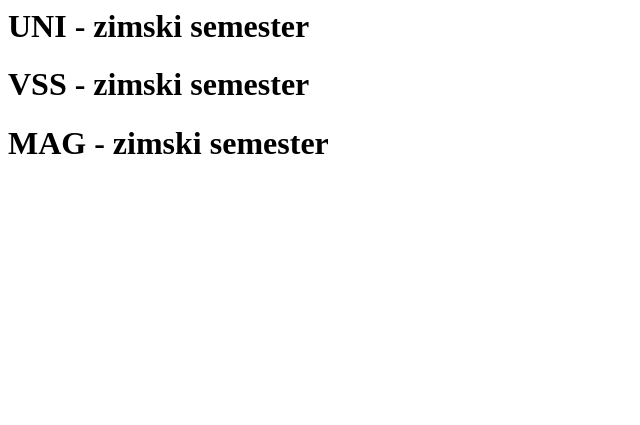
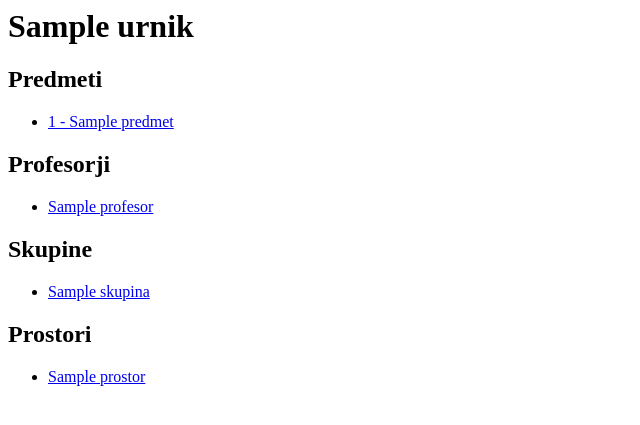
Before and after one commit to marlic1337/FRIm, a Django app: page /classes/ in a window 1280 px wide. Shown: the top 425 px of the page, without its empty margins (0-640 px from the left). Run offline with Django 3.2, Linux system fonts and the light colour scheme; tables that the repository leaves empty hold one stand-in row (values such as "Sample post"); data that the repository does not hold is empty.

Commit message:
[Classes] Parsing subjects, teachers, classrooms and groups, populating db, sample page

```diff
--- a/classes/models.py
+++ b/classes/models.py
@@ -8,3 +8,30 @@ class Predmet(models.Model):
 
     def __str__(self):
         return self.predmet_id + ' ' + self.predmet_name + ' ' + self.predmet_category
+
+class Prostor(models.Model):
+    prostor_id = models.CharField(max_length=20, primary_key=True)
+    prostor_name = models.CharField(max_length=100)
+
+    def __str__(self):
+        return self.prostor_name
+
+class Profesor(models.Model):
+    profesor_id = models.CharField(max_length=20, primary_key=True)
+    profesor_name = models.CharField(max_length=100)
+
+    def __str__(self):
+        return self.profesor_name
+
+class Skupina(models.Model):
+    skupina_id = models.CharField(max_length=20, primary_key=True)
+    skupina_name = models.CharField(max_length=100)
+
+    def __str__(self):
+        return self.skupina_name
+
+class Urnik(models.Model):
+    urnik_name = models.CharField(max_length=100)
+
+    def __str__(self):
+        return self.urnik_name
--- a/classes/templates/classes/index.html
+++ b/classes/templates/classes/index.html
@@ -1,4 +1,4 @@
-<h1>UNI - zimski semester</h1>
+<!--<h1>UNI - zimski semester</h1>
 <ul>
     {% for klass in all_uni %}
     <li><a href="/classes/{{ klass.predmet_id }}/">{{ klass.predmet_id }} - {{ klass.predmet_name }}</a></li>
@@ -15,4 +15,30 @@
     {% for klass in all_mag %}
     <li><a href="/classes/{{ klass.predmet_id }}/">{{ klass.predmet_id }} - {{ klass.predmet_name }}</a></li>
     {% endfor %}
+</ul>-->
+
+<h1>{{ urnik_name }}</h1>
+<h2>Predmeti</h2>
+<ul>
+    {% for cls in all_classes %}
+    <li><a href="https://urnik.fri.uni-lj.si/timetable/{{ urnik_name }}/allocations?subject={{ cls.predmet_id }}">{{ cls.predmet_id }} - {{ cls.predmet_name }}</a></li>
+    {% endfor %}
 </ul>
+<h2>Profesorji</h2>
+<ul>
+    {% for teacher in all_teachers %}
+    <li><a href="https://urnik.fri.uni-lj.si/timetable/{{ urnik_name }}/allocations?teacher={{ teacher.profesor_id }}">{{ teacher.profesor_name }}</a></li>
+    {% endfor %}
+</ul>
+<h2>Skupine</h2>
+<ul>
+    {% for group in all_groups %}
+    <li><a href="https://urnik.fri.uni-lj.si/timetable/{{ urnik_name }}/allocations?group={{ group.skupina_id }}">{{ group.skupina_name }}</a></li>
+    {% endfor %}
+</ul>
+<h2>Prostori</h2>
+<ul>
+    {% for classroom in all_classrooms %}
+    <li><a href="https://urnik.fri.uni-lj.si/timetable/{{ urnik_name }}/allocations?classroom={{ classroom.prostor_id }}">{{ classroom.prostor_name }}</a></li>
+    {% endfor %}
+</ul>
--- a/classes/views.py
+++ b/classes/views.py
@@ -1,18 +1,94 @@
 from django.http import HttpResponse
 from django.template import loader
 from .models import Predmet
+from .models import Profesor
+from .models import Prostor
+from .models import Skupina
+from .models import Urnik
+import requests
+import re
 
 
 def index(request):
-    all_classes = Predmet.objects.all()
-    all_uni = Predmet.objects.all().filter(predmet_category="UNI")
-    all_vss = Predmet.objects.all().filter(predmet_category="VSS")
-    all_mag = Predmet.objects.all().filter(predmet_category="MAG")
+    parseUrnik()
+    #all_classes = Predmet.objects.all()
+    #all_uni = Predmet.objects.all().filter(predmet_category="UNI")
+    #all_vss = Predmet.objects.all().filter(predmet_category="VSS")
+    #all_mag = Predmet.objects.all().filter(predmet_category="MAG")
     template = loader.get_template('classes/index.html')
+    #context = {
+    #    'all_classes': all_classes,
+    #    'all_uni': all_uni,
+    #    'all_vss': all_vss,
+    #    'all_mag': all_mag,
+    #}
+
     context = {
-        'all_classes' : all_classes,
-        'all_uni':all_uni,
-        'all_vss': all_vss,
-        'all_mag': all_mag,
+        'all_classes': Predmet.objects.all(),
+        'all_teachers': Profesor.objects.all(),
+        'all_classrooms': Prostor.objects.all(),
+        'all_groups': Skupina.objects.all(),
+        'urnik_name': Urnik.objects.all()[0],
     }
+
     return HttpResponse(template.render(context, request))
+
+def parseUrnik():
+    urnikUrl = 'https://urnik.fri.uni-lj.si/'
+
+    response = requests.get(urnikUrl)
+
+    currentUrnikName = re.findall(r'https://urnik\.fri\.uni-lj\.si/timetable/(.*?)/', response.url)
+    if len(currentUrnikName) < 1:
+        return False #PARSE ERROR
+
+    currentUrnikName = currentUrnikName[0]
+    u = Urnik.objects.filter(urnik_name=currentUrnikName)
+    if len(u) > 0:
+        return True #Urnik se ni spremenil
+
+    Urnik.objects.all().delete()
+    u = Urnik(urnik_name=currentUrnikName)
+    u.save()
+
+    teachers = re.findall(r'<a href= ".*?allocations\?teacher=(.*?)">(.*?)</a><br/>', response.content)
+    print len(teachers)
+    if len(teachers) < 1:
+        return False #PARSE ERROR
+
+    Profesor.objects.all().delete()
+    for teacher in teachers:
+        t = Profesor(teacher[0], teacher[1])
+        t.save()
+
+    classrooms = re.findall(r'<a href=".*?allocations\?classroom=(.*?)">(.*?)</a><br/>', response.content)
+    print len(classrooms)
+    if len(classrooms) < 1:
+        return False #PARSE ERROR
+
+    Prostor.objects.all().delete()
+    for classroom in classrooms:
+        c = Prostor(classroom[0], classroom[1])
+        c.save()
+
+    groups = re.findall(r'<a href=".*?allocations\?group=(.*?)">(.*?)</a><br/>', response.content)
+    print len(groups)
+    if len(groups) < 1:
+        return False #PARSE ERROR
+
+    Skupina.objects.all().delete()
+    for group in groups:
+        g = Skupina(group[0], group[1])
+        g.save()
+
+    subjects = re.findall(r'<a href=".*?allocations\?subject=(.*?)">(.*?)\(.*?\)</a><br/>', response.content)
+    print len(subjects)
+    if len(subjects) < 1:
+        return False #PARSE ERROR
+
+    Predmet.objects.all().delete()
+    for subject in subjects:
+        s = Predmet(subject[0], subject[1])
+        s.save()
+
+    return True
--- a/login/models.py
+++ b/login/models.py
@@ -8,3 +8,4 @@ class User(models.Model):
     displayName = models.CharField(max_length=20)
     mail = models.CharField(max_length=30)
     studentId = models.CharField(max_length=10)
+    #is_active = models.BooleanField()
```
Also changed, not shown: FRIm/settings.py (+8 -0 lines), login/CustomLogin.py (added, +65 -0 lines), classes/migrations/0003_profesor_prostor_skupina_urnik.py (added), login/migrations/0001_initial.py (added).
